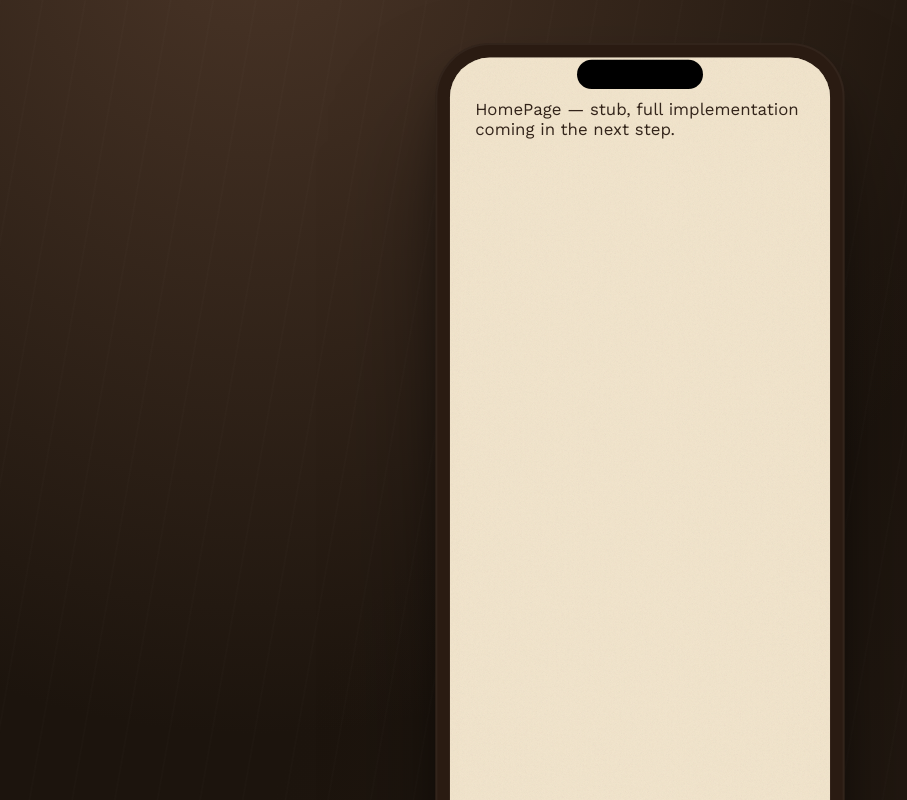
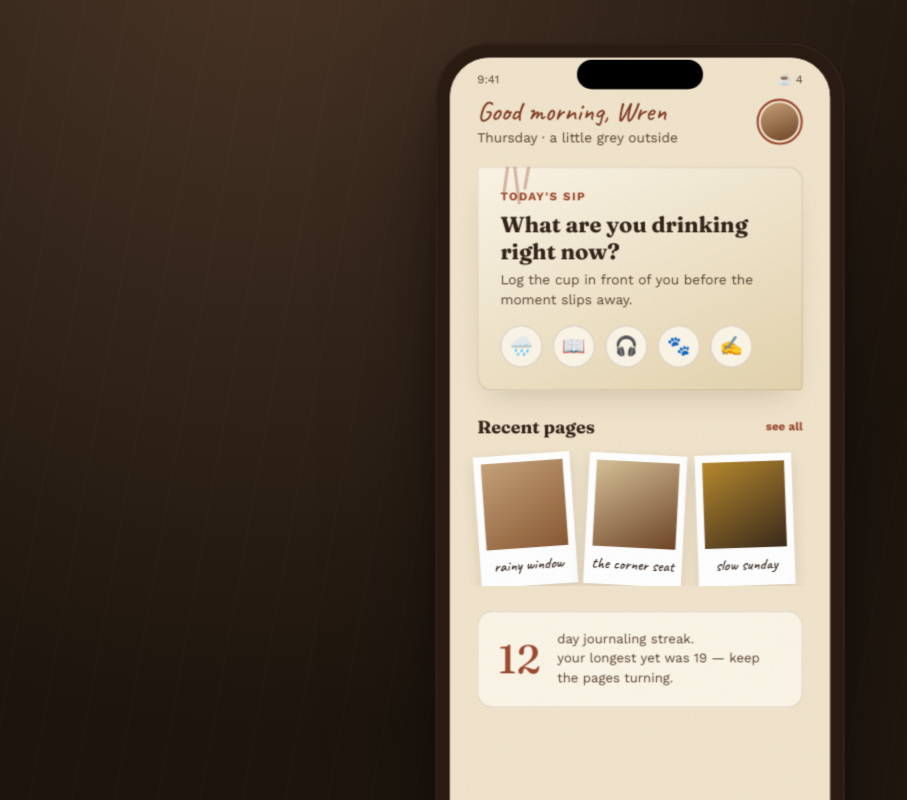
Before and after one commit to antriksha3/SipScapes, a React (Vite) app: page /home in a window 1280 px wide. Shown: the top 800 px of the page, without its empty margins (0-907 px from the left). Built offline with nearby package versions, Linux system fonts and the light colour scheme.

Commit message:
Update HomePage.jsx

```diff
--- a/src/pages/HomePage.jsx
+++ b/src/pages/HomePage.jsx
@@ -1,7 +1,365 @@
+import { useState } from 'react';
+import { useNavigate } from 'react-router-dom';
+
 export default function HomePage() {
+  const navigate = useNavigate();
+  const [selectedMood, setSelectedMood] = useState(null);
+
+  const moods = ['🌧️', '📖', '🎧', '🐾', '✍️'];
+
+  const recentPages = [
+    {
+      title: 'rainy window',
+      rotation: '-4deg',
+      background: 'linear-gradient(150deg,#c6a379,#8a5a34)',
+    },
+    {
+      title: 'the corner seat',
+      rotation: '3deg',
+      background: 'linear-gradient(150deg,#d9c39a,#6e4526)',
+    },
+    {
+      title: 'slow sunday',
+      rotation: '-2deg',
+      background: 'linear-gradient(150deg,#b98a2e,#3a2a1c)',
+    },
+  ];
+
   return (
-    <div style={{ padding: 24, fontFamily: 'var(--body-font)', color: 'var(--ink)' }}>
-      <p>HomePage — stub, full implementation coming in the next step.</p>
-    </div>
+    <section
+      style={{
+        minHeight: '100%',
+        background: 'var(--paper)',
+        color: 'var(--ink)',
+        paddingBottom: 90,
+        boxSizing: 'border-box',
+      }}
+    >
+      {/* Status row */}
+      <div
+        style={{
+          display: 'flex',
+          justifyContent: 'space-between',
+          padding: '14px 26px 4px',
+          fontSize: 11,
+          color: 'var(--ink-soft)',
+        }}
+      >
+        <span>9:41</span>
+        <span>☕ 4</span>
+      </div>
+
+      {/* Header */}
+      <div
+        style={{
+          padding: '8px 26px 0',
+          display: 'flex',
+          justifyContent: 'space-between',
+          alignItems: 'flex-start',
+        }}
+      >
+        <div>
+          <div
+            style={{
+              fontFamily: 'Caveat, cursive',
+              fontSize: 26,
+              color: 'var(--rust-deep)',
+              lineHeight: 1,
+            }}
+          >
+            Good morning, Wren
+          </div>
+
+          <div
+            style={{
+              fontSize: 13,
+              color: 'var(--ink-soft)',
+              marginTop: 4,
+            }}
+          >
+            Thursday · a little grey outside
+          </div>
+        </div>
+
+        {/* Avatar */}
+        <button
+          onClick={() => navigate('/profile')}
+          aria-label="Open profile"
+          style={{
+            width: 44,
+            height: 44,
+            borderRadius: '50%',
+            border: '2px solid var(--rust)',
+            padding: 2,
+            background: 'transparent',
+            cursor: 'pointer',
+          }}
+        >
+          <div
+            style={{
+              width: '100%',
+              height: '100%',
+              borderRadius: '50%',
+              background:
+                'linear-gradient(160deg,#caa27a,#6e4526)',
+            }}
+          />
+        </button>
+      </div>
+
+      {/* Today's sip */}
+      <div
+        style={{
+          margin: '20px 26px 0',
+          padding: 22,
+          borderRadius: 'var(--radius-card)',
+          background:
+            'linear-gradient(155deg,var(--card),var(--paper-deep))',
+          boxShadow:
+            '0 14px 30px -14px var(--card-shadow), inset 0 0 0 1px var(--line)',
+          position: 'relative',
+          overflow: 'hidden',
+        }}
+      >
+        {/* Steam */}
+        <div
+          style={{
+            position: 'absolute',
+            top: -6,
+            left: 26,
+            display: 'flex',
+            gap: 7,
+            opacity: 0.35,
+          }}
+        >
+          <span
+            style={{
+              width: 3,
+              height: 32,
+              borderRadius: 10,
+              background: 'var(--rust)',
+              transform: 'rotate(8deg)',
+            }}
+          />
+          <span
+            style={{
+              width: 3,
+              height: 42,
+              borderRadius: 10,
+              background: 'var(--rust)',
+              transform: 'rotate(-7deg)',
+            }}
+          />
+          <span
+            style={{
+              width: 3,
+              height: 28,
+              borderRadius: 10,
+              background: 'var(--rust)',
+              transform: 'rotate(10deg)',
+            }}
+          />
+        </div>
+
+        <div
+          style={{
+            fontSize: 11,
+            textTransform: 'uppercase',
+            letterSpacing: '.12em',
+            color: 'var(--rust)',
+            fontWeight: 700,
+            marginBottom: 6,
+          }}
+        >
+          Today's sip
+        </div>
+
+        <h3
+          style={{
+            fontFamily: 'Fraunces, serif',
+            fontSize: 21,
+            lineHeight: 1.25,
+            margin: '0 0 4px',
+            color: 'var(--ink)',
+          }}
+        >
+          What are you drinking right now?
+        </h3>
+
+        <p
+          style={{
+            fontSize: 13,
+            color: 'var(--ink-soft)',
+            margin: '0 0 14px',
+            lineHeight: 1.5,
+          }}
+        >
+          Log the cup in front of you before the moment slips away.
+        </p>
+
+        {/* Mood buttons */}
+        <div
+          style={{
+            display: 'flex',
+            gap: 10,
+          }}
+        >
+          {moods.map((mood) => (
+            <button
+              key={mood}
+              onClick={() => setSelectedMood(mood)}
+              aria-label={`Mood ${mood}`}
+              style={{
+                width: 40,
+                height: 40,
+                borderRadius: '50%',
+                border:
+                  selectedMood === mood
+                    ? '2px solid var(--rust)'
+                    : '1px solid var(--line)',
+                background:
+                  selectedMood === mood
+                    ? 'var(--paper-deep)'
+                    : 'var(--card)',
+                fontSize: 18,
+                cursor: 'pointer',
+                transform:
+                  selectedMood === mood
+                    ? 'translateY(-2px)'
+                    : 'none',
+                transition: '.2s',
+              }}
+            >
+              {mood}
+            </button>
+          ))}
+        </div>
+      </div>
+
+      {/* Recent pages heading */}
+      <div
+        style={{
+          display: 'flex',
+          justifyContent: 'space-between',
+          alignItems: 'center',
+          padding: '24px 26px 12px',
+        }}
+      >
+        <h3
+          style={{
+            fontFamily: 'Fraunces, serif',
+            fontSize: 17,
+            margin: 0,
+            color: 'var(--ink)',
+          }}
+        >
+          Recent pages
+        </h3>
+
+        <button
+          onClick={() => navigate('/timeline')}
+          style={{
+            border: 'none',
+            background: 'transparent',
+            color: 'var(--rust)',
+            fontSize: 11,
+            fontWeight: 700,
+            cursor: 'pointer',
+            padding: 0,
+          }}
+        >
+          see all
+        </button>
+      </div>
+
+      {/* Recent pages */}
+      <div
+        style={{
+          display: 'flex',
+          gap: 12,
+          padding: '4px 26px 0',
+          overflowX: 'auto',
+        }}
+      >
+        {recentPages.map((page) => (
+          <button
+            key={page.title}
+            onClick={() => navigate('/memory/1')}
+            style={{
+              flex: '0 0 92px',
+              border: 'none',
+              background: 'transparent',
+              padding: 0,
+              cursor: 'pointer',
+              transform: `rotate(${page.rotation})`,
+            }}
+          >
+            <div
+              style={{
+                background: '#fff',
+                padding: '7px 7px 10px',
+                boxShadow: '0 5px 14px rgba(42,27,18,.12)',
+              }}
+            >
+              <div
+                style={{
+                  height: 82,
+                  background: page.background,
+                }}
+              />
+
+              <div
+                style={{
+                  fontFamily: 'Caveat, cursive',
+                  fontSize: 15,
+                  color: 'var(--ink)',
+                  paddingTop: 7,
+                  whiteSpace: 'nowrap',
+                }}
+              >
+                {page.title}
+              </div>
+            </div>
+          </button>
+        ))}
+      </div>
+
+      {/* Streak */}
+      <div
+        style={{
+          margin: '24px 26px 0',
+          padding: '18px 20px',
+          display: 'flex',
+          alignItems: 'center',
+          gap: 16,
+          background: 'var(--card)',
+          borderRadius: 14,
+          boxShadow: 'inset 0 0 0 1px var(--line)',
+        }}
+      >
+        <div
+          style={{
+            fontFamily: 'Fraunces, serif',
+            fontSize: 38,
+            lineHeight: 1,
+            color: 'var(--rust)',
+          }}
+        >
+          12
+        </div>
+
+        <div
+          style={{
+            fontSize: 12.5,
+            lineHeight: 1.5,
+            color: 'var(--ink-soft)',
+          }}
+        >
+          day journaling streak.
+          <br />
+          your longest yet was 19 — keep the pages turning.
+        </div>
+      </div>
+    </section>
   );
 }
```
